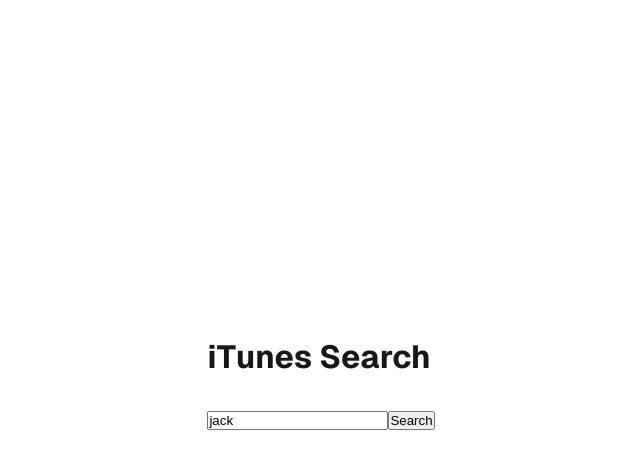
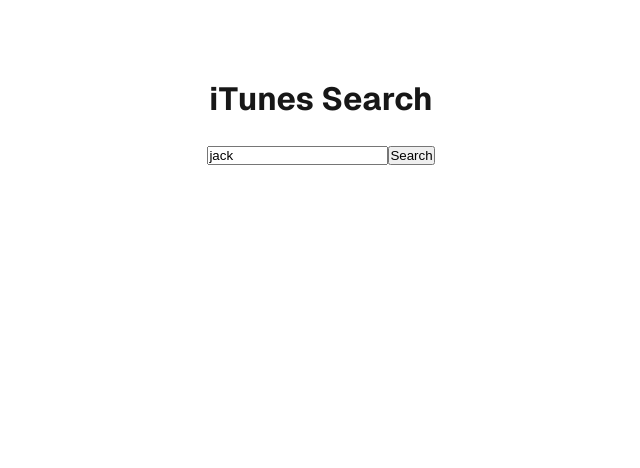
Before and after one commit to mohaa24/music-search, a Next.js app: page / in a window 1280 px wide. Shown: the top 468 px of the page, without its empty margins (319-959 px from the left). Built offline with nearby package versions, Linux system fonts and the light colour scheme.

Commit message:
adding type definitions and error handling

```diff
--- a/src/app/page.module.css
+++ b/src/app/page.module.css
@@ -1,24 +1,37 @@
 .page {
-  --gray-rgb: 0, 0, 0;
-  --gray-alpha-200: rgba(var(--gray-rgb), 0.08);
-  --gray-alpha-100: rgba(var(--gray-rgb), 0.05);
-
-  --button-primary-hover: #383838;
-  --button-secondary-hover: #f2f2f2;
-
-  display: grid;
-  grid-template-rows: 20px 1fr 20px;
-  align-items: center;
-  justify-items: center;
-  min-height: 100svh;
   padding: 80px;
   gap: 64px;
   font-family: var(--font-geist-sans);
 }
 
+.searchContainer{
+  padding: 25px 0;
+}
+
 .main {
   display: flex;
   flex-direction: column;
-  gap: 32px;
-  grid-row-start: 2;
+  justify-content: center;
+  align-items: center;
 }
+.results {
+  display: flex;
+  width: 100%;
+  flex-wrap: wrap;
+  gap: 15px;
+}
+.cardContainer {
+  display: flex;
+  flex-direction: column;
+  justify-content: center;
+  align-items: center;
+  width: 200px;
+  height: 300px;
+  border-radius: 3px;
+  background-color: grey;
+  padding: 10px;
+}
+
+.thumbnail img {
+  width: 150px;
+}
--- a/src/app/page.tsx
+++ b/src/app/page.tsx
@@ -1,19 +1,41 @@
-'use client'
+"use client";
 import { useState } from "react";
 import styles from "./page.module.css";
 
+
+type TSearchItem = {
+  artistName: string;
+  trackName: string;
+  collectionName: string;
+  previewUrl: string;
+  artworkUrl30: string;
+  artworkUrl60: string;
+  artworkUrl100: string;
+  trackId:number;
+};
+
+type TData = {
+  resultCount:number
+  results:TSearchItem[]
+}
+
 export default function Home() {
   const [searchString, setSearchString] = useState("jack");
-  const [data, setData] = useState(null);
+  const [data, setData] = useState<null|TData>(null);
 
-  const getData = async (string) => {
+  const getData = async (string: string) => {
     try {
       const url = ` https://itunes.apple.com/search?term=${string}&entity=musicVideo`;
+
       const response = await fetch(url);
+
+      if (!response.ok) {
+        console.warn(response.status); // warn the user on api error
+      }
       const dataJSON = await response.json();
       setData(dataJSON);
     } catch (error) {
-      console.error(response.status);
+      console.error(error); // other errors
     }
   };
 
@@ -21,7 +43,7 @@
     getData(searchString);
   };
 
-  const onType = (string) => {
+  const onType = (string:string) => {
     setSearchString(string);
   };
 
@@ -52,9 +74,9 @@
           <div className={styles.results}>
             {data &&
               data.results &&
-              data.results.map((item) => {
+              data.results.map((item:TSearchItem) => {
                 return (
-                  <div className={styles.cardContainer}>
+                  <div className={styles.cardContainer} key={item.trackId}>
                     <div className={styles.thumbnail}>
                       {/* <img src={item.artworkUrl60} /> */}
                     </div>
```
